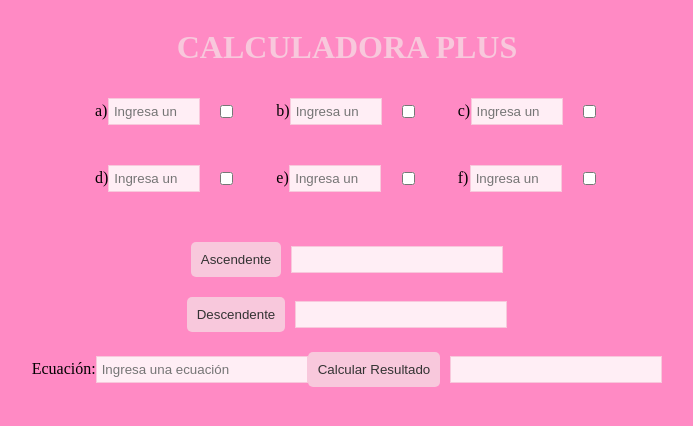
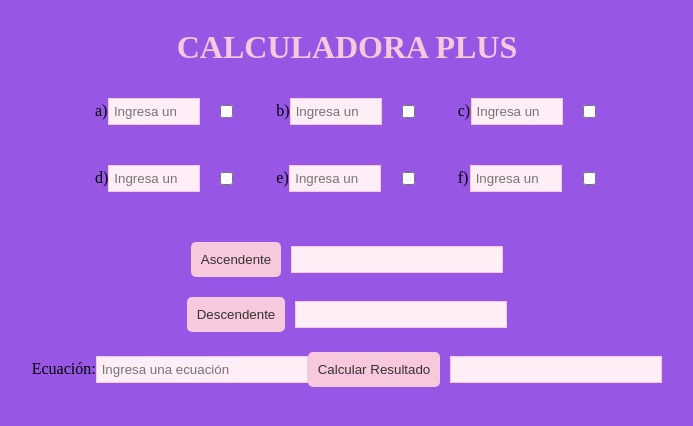
Before and after one commit to nandostiwar/20242-DesarrolloWeb, a React (Vite) app in the folder calculadora-proyecto/front-end-calculadora/: page / in a window 1280 px wide. Shown: the top 426 px of the page, without its empty margins (293-986 px from the left). Built offline with nearby package versions, Linux system fonts and the light colour scheme.

Commit message:
parcial 1

```diff
--- a/calculadora-proyecto/front-end-calculadora/src/App.css
+++ b/calculadora-proyecto/front-end-calculadora/src/App.css
@@ -2,5 +2,5 @@ body{
     justify-content: center;
     text-align: center;
     align-items: center;
-    background-color: rgb(255, 138, 196);
+    background-color: rgb(152, 86, 228);
 }
```
